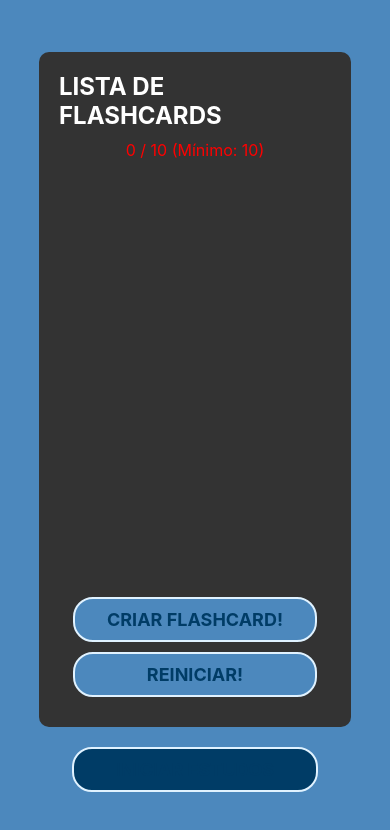
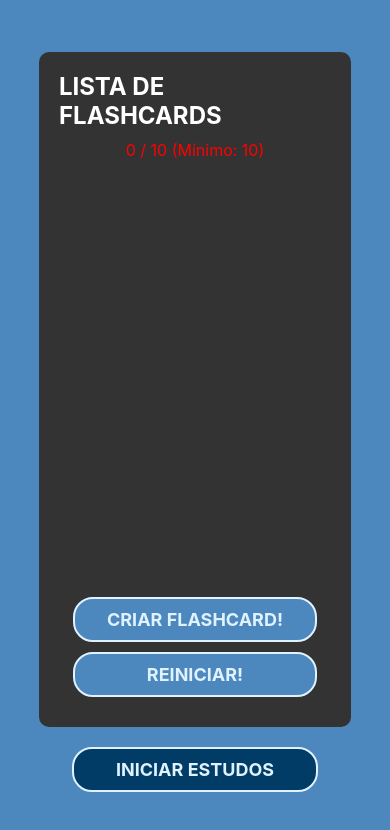
Before and after one commit to gsouza02/mobileas, a React Native app: screen /CriarTela in a window 390 px wide. Shown: the top 830 px of the page. Built offline with nearby package versions, Linux system fonts and the light colour scheme.

Commit message:
mobile quase final

```diff
--- a/criarTela.js
+++ b/criarTela.js
@@ -172,7 +172,7 @@ const styles = StyleSheet.create({
     borderColor: '#e0f2ff',
   },
   buttonText: {
-    color: '#003c66',
+    color: '#e0f2ff',
     fontSize: 18,
     fontWeight: 'bold',
   },
```
